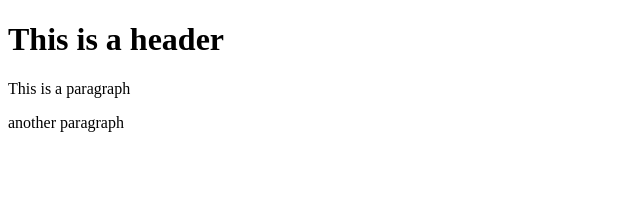
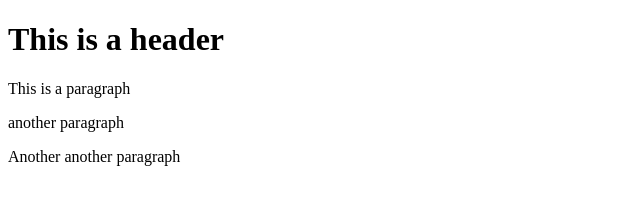
Before and after one commit to bricruz/git-test, a plain HTML site: page index.html in a window 1280 px wide. Shown: the whole page, without its empty margins (0-640 px from the left). Drawn offline with Linux system fonts and the light colour scheme.

Commit message:
Third commit

```diff
--- a/index.html
+++ b/index.html
@@ -13,7 +13,7 @@
     <p>
         another paragraph
     </p>
-
+    <p>Another another paragraph</p>
 </body>
 
 </html>
```
